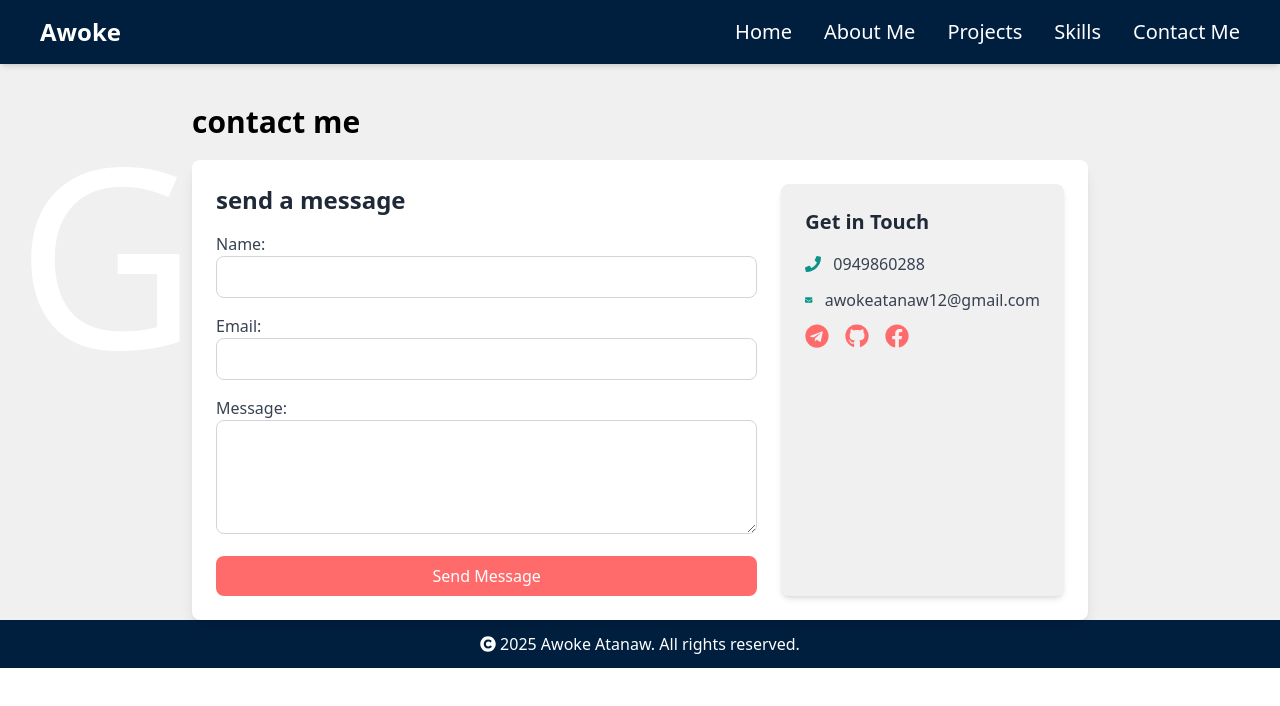
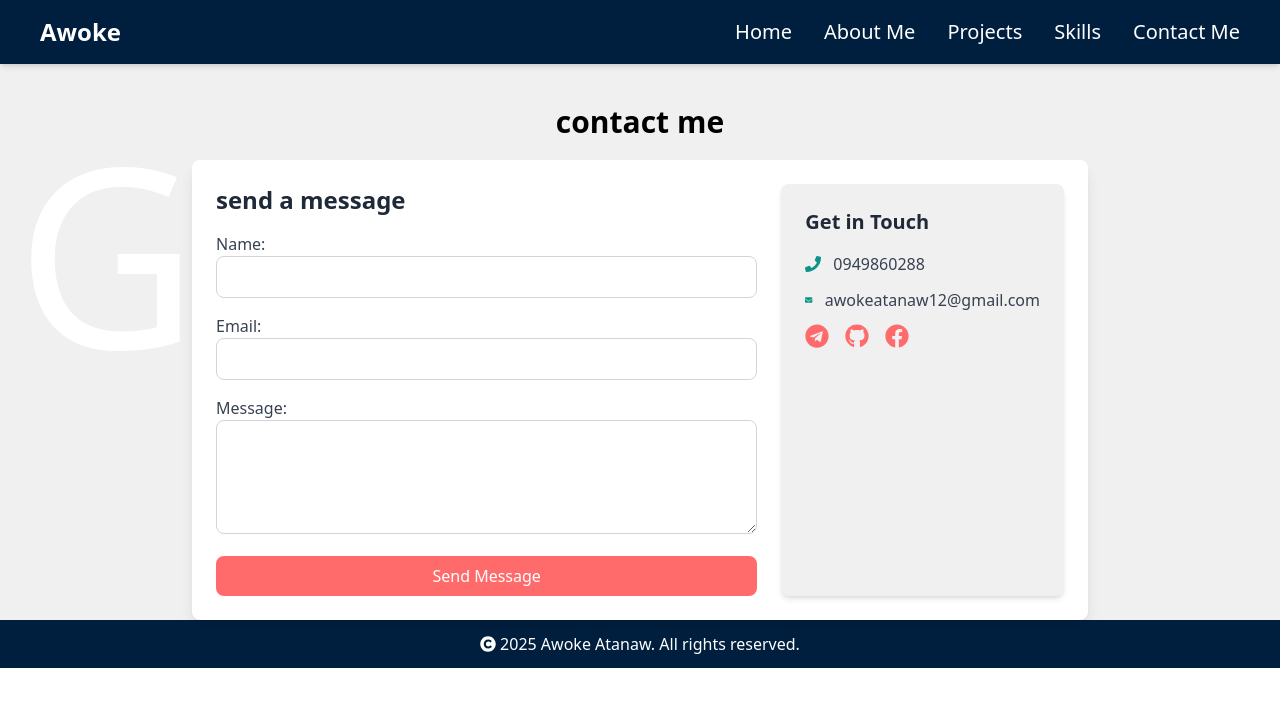
Before and after one commit to Awokeatanaw/my-portfolio, a React (Create React App) app in the folder frontend/my-app2/: page /contact in a window 1280 px wide. Shown: the top 706 px of the page. Built offline with nearby package versions, Linux system fonts and the light colour scheme.

Commit message:
text position change

```diff
--- a/frontend/my-app2/public/index.html
+++ b/frontend/my-app2/public/index.html
@@ -7,7 +7,7 @@
     <meta name="theme-color" content="#000000" />
     <meta
       name="description"
-      content="Web site created using create-react-app"
+      content="Web site created using react"
     />
     <link rel="apple-touch-icon" href="%PUBLIC_URL%/logo192.png" />
     <!--
--- a/frontend/my-app2/src/component/contact.js
+++ b/frontend/my-app2/src/component/contact.js
@@ -49,7 +49,7 @@ const Contactme = () => {
   return (
     <div className="ping-text2 bg-lightGray">
       <p className='c absolute md:text-[250px] text-[120px] text-white ml-4 mt-0 z-[-2]'>GETME</p>
-      <p className="ml-48 text-3xl font-bold pt-10 mb-5">contact me</p>
+      <p className="text-center text-3xl font-bold pt-10 mb-5">contact me</p>
     <div className="max-w-4xl bg-white mx-auto p-6 rounded-lg shadow-lg flex flex-col md:flex-row gap-6">
 
       <div className="md:w-2/3">
```
